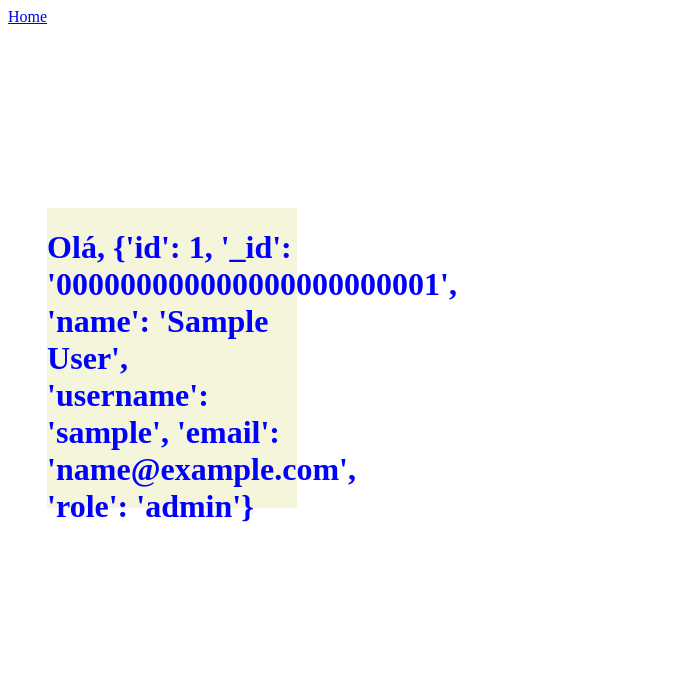
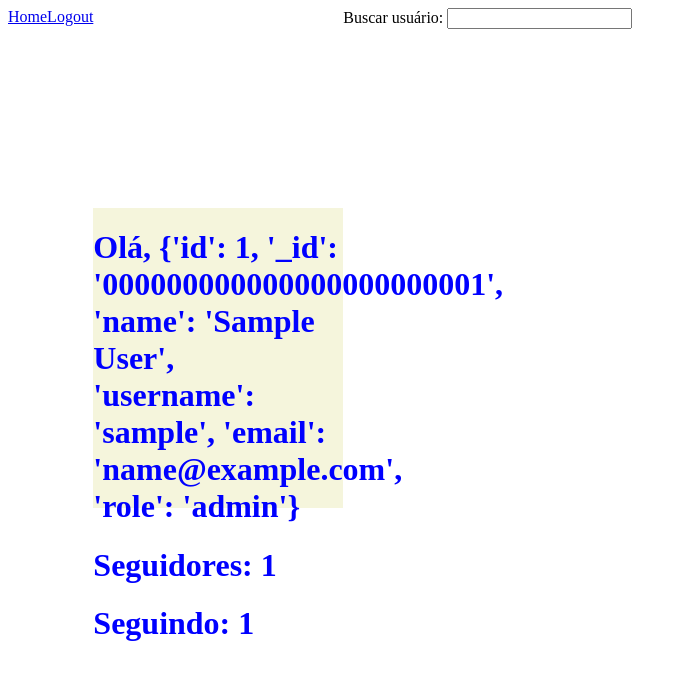
Before and after one commit to renan823/Dailly, a Flask app: page /user/ in a window 1280 px wide. Shown: the top 680 px of the page, without its empty margins (0-687 px from the left). Run offline with Flask 2, Linux system fonts and the light colour scheme; the visitor is signed in with stand-in values (Sample User, id 1); tables that the repository leaves empty hold one stand-in row (values such as "Sample post"); some libraries are stand-ins or nearby versions.

Commit message:
add follow system

```diff
--- a/templates/users.html
+++ b/templates/users.html
@@ -1,10 +1,23 @@
 {% extends "base.html" %}
-{% block Title %}Users{% endblock %}
+{% block title %}Users{% endblock %}
 {% block content %}
 
     <a href="{{ url_for('home') }}">Home</a>
+    <a href="{{ url_for('logout') }}">Logout</a>
     <div class="box">
         <h1>Olá, {{ user.name }}</h1>
+        <h1 id="followers">Seguidores: {{ user.followers }}</h1>
+        <h1 id="following">Seguindo: {{ user.following }}</h1>
     </div>
+    <form>
+        <label>Buscar usuário:</label>
+        <input type="text">
+    </form>
+    <div id="results">
+
+    </div>
+    <script src="{{ url_for('static', filename='scripts/updateFollowers.js') }}"></script>
+    <script src="{{ url_for('static', filename='scripts/followUser.js') }}"></script>
+    <script src="{{ url_for('static', filename='scripts/getUsers.js') }}"></script>
 
 {% endblock %}
```
